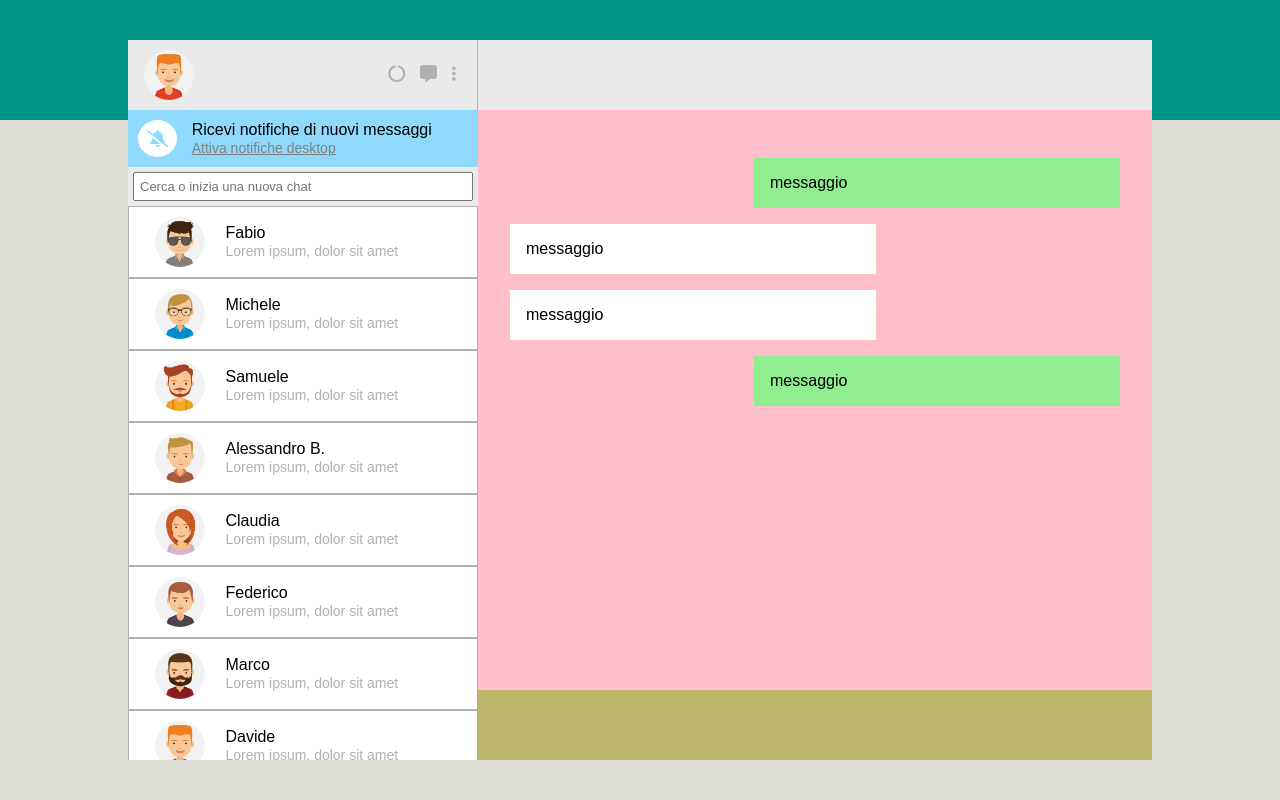
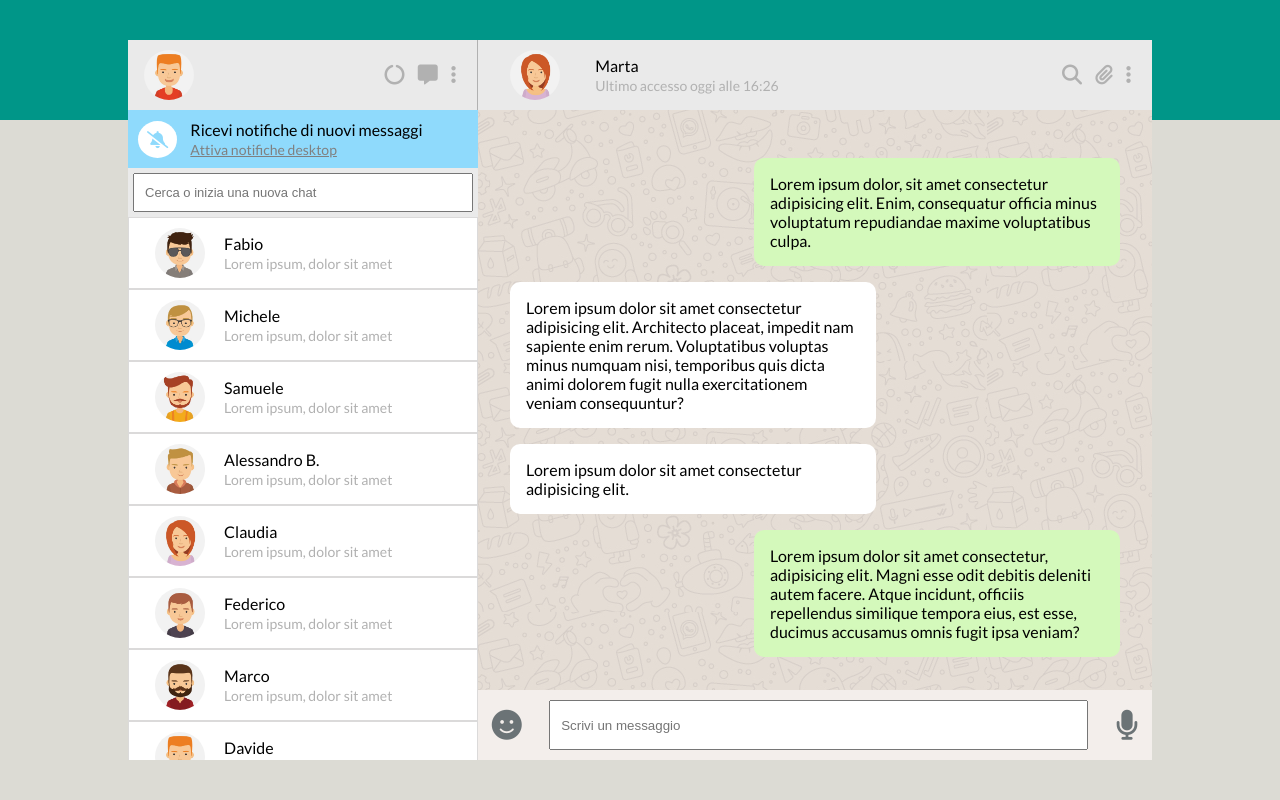
Before and after one commit to TiagoSpada/html-css-boolzapp, a plain HTML site: page index.html in a window 1280 px wide. Drawn offline with Linux system fonts and the light colour scheme.

Commit message:
[UPD] added style right column

```diff
--- a/css/style.css
+++ b/css/style.css
@@ -9,7 +9,7 @@
 body {
     height: 100vh;
     display: flex;
-    font-family: Arial, Helvetica, sans-serif;
+    font-family: "Lato", sans-serif;
     background: linear-gradient(
         to top,
         #dcdbd4 0%,
@@ -50,6 +50,7 @@ header {
     height: 70px;
     flex-shrink: 0;
     display: flex;
+    justify-content: space-between;
     align-items: center;
 }
 
@@ -58,14 +59,14 @@ header {
 }
 
 header div {
-    text-align: right;
-    flex-grow: 1;
+    font-size: 17px;
     margin: 0 1rem;
-    color: #b1b1b1;
-    font-size: 17px;
 }
 
-header div i{
+header .icon i{
+    text-align: right;
+    color: #b1b1b1;
+    font-size: 20px;
     margin: 0 5px;
 }
 
@@ -111,7 +112,7 @@ header div i{
 }
 
 .saerch input[type=search] {
-    padding: 5px;
+    padding: 10px;
     font-size: 13px;
     width: 100%;
 }
@@ -123,23 +124,23 @@ header div i{
 
 .chats li {
     background-color: white;
-    border: 1px solid #b1b1b1;
+    border: 0.5px solid #dbdada;
     padding: 10px;
 }
 
-.chats li div {
+.name {
     display: inline-block;
     vertical-align: middle;
     font-size: 16px;
 }
 
-.chats li div span{
+.name span{
     color:#b1b1b1;
     font-size: 14px;
 }
 
 .conversation {
-    background-color: pink;
+    background-image: url('../img/mine.jpg');
     height: calc(100% - 140px);
     overflow-y: scroll;
 }
@@ -160,6 +161,7 @@ header div i{
     width: 60%;
     padding: 1rem;
     display: inline-block;
+    border-radius: 10px;
 }
 
 .right {
@@ -169,7 +171,7 @@ header div i{
 .right div {
     display: inline-block;
     text-align: left;
-    background-color: lightgreen;
+    background-color: #d4f9bb;
 }
 
 .left {
@@ -181,18 +183,43 @@ header div i{
 }
 
 .message {
-    background-color: darkkhaki;
+    background-color: #f3eeeb;
     height: 70px;
     flex-shrink: 0;
+}
+
+.message ul {
+    list-style-type: none;
+    width: 100%;
+    height: 70px;
+    display: flex;
+    justify-content: space-between;
+}
+
+.message li {
+    color: #6b7376;
+    margin: auto;
+}
+
+.message li i{
+    font-size: 30px;
+}
+
+#type-message{
+    width: 80%;
+}
+.message li input[type=text] {
+    height: 50px;
+    width: 100%;
+    padding: 10px;
 }
 
 
 /* TABLET */
 
 @media screen and (max-width: 992px) {
-
     body {
-        background-color: red;
+        background: none;
     }
 
     .container {
@@ -201,7 +228,7 @@ header div i{
         margin: 0;
     }
 
-    header div {
+    .sidebar header .icon {
         display: none;
     }
 
@@ -235,4 +262,8 @@ header div i{
         width: 100%;
     }
 
+    .content header .icon {
+        display: none;
     }
+
+}
--- a/index.html
+++ b/index.html
@@ -5,6 +5,9 @@
     <meta name="viewport" content="width=device-width, initial-scale=1.0">
     <link rel="stylesheet" href="./css/style.css">
     <link rel="stylesheet" href="https://cdnjs.cloudflare.com/ajax/libs/font-awesome/6.5.2/css/all.min.css" integrity="sha512-SnH5WK+bZxgPHs44uWIX+LLJAJ9/2PkPKZ5QiAj6Ta86w+fsb2TkcmfRyVX3pBnMFcV7oQPJkl9QevSCWr3W6A==" crossorigin="anonymous" referrerpolicy="no-referrer" />
+    <link rel="preconnect" href="https://fonts.googleapis.com">
+    <link rel="preconnect" href="https://fonts.gstatic.com" crossorigin>
+    <link href="https://fonts.googleapis.com/css2?family=Lato:ital,wght@0,100;0,300;0,400;0,700;0,900;1,100;1,300;1,400;1,700;1,900&display=swap" rel="stylesheet">
     <title>Document</title>
 </head>
 <body>
@@ -13,7 +16,7 @@
             <div class="sidebar">
                 <header>
                         <img src="./img/avatar_1.jpg" alt="" class="img-profile">
-                        <div>
+                        <div class="icon">
                             <i class="fas fa-circle-notch"></i>
                             <i class="fas fa-message"></i>
                             <i class="fas fa-ellipsis-vertical"></i>
@@ -32,98 +35,98 @@
                 <ul class="chats">
                     <li>
                         <img src="./img/avatar_2.jpg" alt="" class="img-profile">
-                        <div>
+                        <div  class="name">
                             Fabio<br>
                             <span>Lorem ipsum, dolor sit amet</span>
                         </div>
                     </li>
                     <li>
                         <img src="./img/avatar_3.jpg" alt="" class="img-profile">
-                        <div>
+                        <div class="name">
                             Michele<br>
                             <span>Lorem ipsum, dolor sit amet</span>
                         </div>
                     </li>
                     <li>
                         <img src="./img/avatar_4.jpg" alt="" class="img-profile">
-                        <div>
+                        <div class="name">
                             Samuele<br>
                             <span>Lorem ipsum, dolor sit amet</span>
                         </div>
                     </li>
                     <li>
                         <img src="./img/avatar_5.jpg" alt="" class="img-profile">
-                        <div>
+                        <div class="name">
                             Alessandro B.<br>
                             <span>Lorem ipsum, dolor sit amet</span>
                         </div>
                     </li>
                     <li>
                         <img src="./img/avatar_6.jpg" alt="" class="img-profile">
-                        <div>
+                        <div class="name">
                             Claudia<br>
                             <span>Lorem ipsum, dolor sit amet</span>
                         </div>
                     </li>
                     <li>
                         <img src="./img/avatar_7.jpg" alt="" class="img-profile">
-                        <div>
+                        <div class="name">
                             Federico<br>
                             <span>Lorem ipsum, dolor sit amet</span>
                         </div>
                     </li>
                     <li>
                         <img src="./img/avatar_8.jpg" alt="" class="img-profile">
-                        <div>
+                        <div class="name">
                             Marco<br>
                             <span>Lorem ipsum, dolor sit amet</span>
                         </div>
                     </li>
                     <li>
                         <img src="./img/avatar_1.jpg" alt="" class="img-profile">
-                        <div>
+                        <div class="name">
                             Davide<br>
                             <span>Lorem ipsum, dolor sit amet</span>
                         </div>
                     </li>
                     <li>
                         <img src="./img/avatar_6.jpg" alt="" class="img-profile">
-                        <div>
+                        <div class="name">
                             Giovanna<br>
                             <span>Lorem ipsum, dolor sit amet</span>
                         </div>
                     </li>
                     <li>
                         <img src="./img/avatar_8.jpg" alt="" class="img-profile">
-                        <div>
+                        <div class="name">
                             Riccardo<br>
                             <span>Lorem ipsum, dolor sit amet</span>
                         </div>
                     </li>
                     <li>
                         <img src="./img/avatar_6.jpg" alt="" class="img-profile">
-                        <div>
+                        <div class="name">
                             Marta<br>
                             <span>Lorem ipsum, dolor sit amet</span>
                         </div>
                     </li>
                     <li>
                         <img src="./img/avatar_5.jpg" alt="" class="img-profile">
-                        <div>
+                        <div class="name">
                             Simone<br>
                             <span>Lorem ipsum, dolor sit amet</span>
                         </div>
                     </li>
                     <li>
                         <img src="./img/avatar_4.jpg" alt="" class="img-profile">
-                        <div>
+                        <div class="name">
                             Lorenzo<br>
                             <span>Lorem ipsum, dolor sit amet</span>
                         </div>
                     </li>
                     <li>
                         <img src="./img/avatar_2.jpg" alt="" class="img-profile">
-                        <div>
+                        <div class="name">
                             Giacomo<br>
                             <span>Lorem ipsum, dolor sit amet</span>
                         </div>
@@ -132,23 +135,55 @@
                 </ul>
             </div>
             <div class="content">
-                <header></header>
+                <header>
+
+                    <div>
+                        <img src="./img/avatar_6.jpg" alt="" class="img-profile">
+                        <div class="name">
+                            Marta <br>
+                            <span>Ultimo accesso oggi alle 16:26</span>
+                        </div>
+                    </div>
+                        <div class="icon">
+                            <i class="fas fa-magnifying-glass"></i>
+                            <i class="fas fa-paperclip"></i>
+                            <i class="fas fa-ellipsis-vertical"></i>
+                        </div>
+                </header>
                 <div class="conversation">
                     <ul>
-                        <li class="right"><div>messaggio</div></li>
-                        <li class="left"><div>messaggio</div></li>
-                        <li class="left"><div>messaggio</div></li>
-                        <li class="right"><div>messaggio</div></li>
+                        <li class="right">
+                            <div>
+                                Lorem ipsum dolor, sit amet consectetur adipisicing elit. Enim, consequatur officia minus voluptatum repudiandae maxime voluptatibus culpa.
+                            </div>
+                        </li>
+                        <li class="left">
+                            <div>Lorem ipsum dolor sit amet consectetur adipisicing elit. Architecto placeat, impedit nam sapiente enim rerum. Voluptatibus voluptas minus numquam nisi, temporibus quis dicta animi dolorem fugit nulla exercitationem veniam consequuntur?</div>
+                        </li>
+                        <li class="left">
+                            <div>Lorem ipsum dolor sit amet consectetur adipisicing elit.</div>
+                        </li>
+                        <li class="right">
+                            <div>Lorem ipsum dolor sit amet consectetur, adipisicing elit. Magni esse odit debitis deleniti autem facere. Atque incidunt, officiis repellendus similique tempora eius, est esse, ducimus accusamus omnis fugit ipsa veniam?</div>
+                        </li>
                     </ul>
-                        <!-- <div class="my-message">
-                            <div></div>
-                        </div>
-                        <div class="contact-message">
-                            <div></div>
-                        </div> -->
                 </div>
                 <div class="message">
-                        <div></div>
+                            <ul>
+                                <li>
+                                    <div>
+                                        <i class="fas fa-face-smile"></i>
+                                    </div>
+                                </li>
+                                <li id="type-message">
+                                    <input type="text" placeholder="Scrivi un messaggio">
+                                </li>
+                                <li>
+                                    <div>
+                                        <i class="fas fa-microphone"></i>
+                                    </div>
+                                </li>
+                            </ul>
                 </div>
             </div>
         </div>
```
Lines whose indentation alone changed are shown as unchanged.
